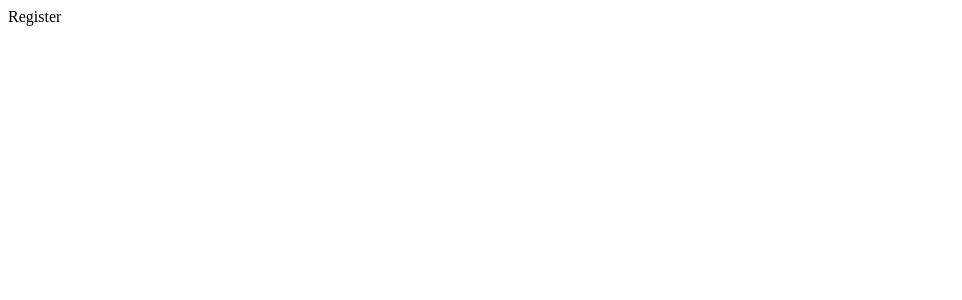
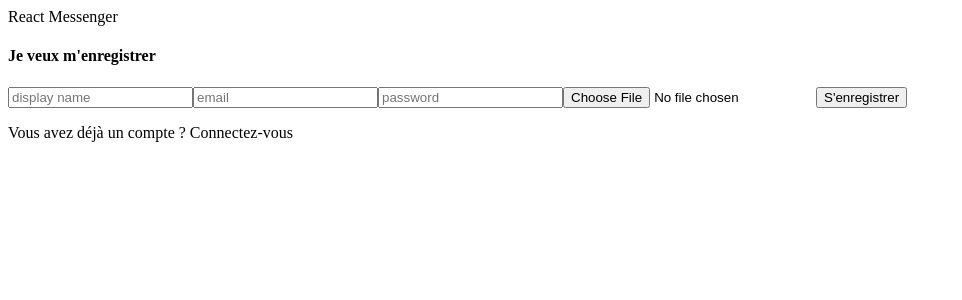
Before and after one commit to Anthony-Ozanne/React-Messenger, a React (Create React App) app: page /register in a window 1280 px wide. Shown: the top 300 px of the page, without its empty margins (0-962 px from the left). Built offline with nearby package versions, Linux system fonts and the light colour scheme.

Commit message:
Préparation de l'html de la page register

```diff
--- a/package.json
+++ b/package.json
@@ -10,7 +10,7 @@
     "react-dom": "^18.2.0",
     "react-router-dom": "^6.14.2",
     "react-scripts": "5.0.1",
-    "web-vitals": "^2.1.0"
+    "sass": "^1.64.1"
   },
   "scripts": {
     "start": "react-scripts start",
--- a/src/App.js
+++ b/src/App.js
@@ -1,6 +1,6 @@
-import Home from "./components/home/Home";
-import Login from "./components/login/Login";
-import Register from "./components/register/Register";
+import Home from "./pages/home/Home";
+import Login from "./pages/login/Login";
+import Register from "./pages/register/Register";
 
 import { createBrowserRouter, RouterProvider, Outlet } from "react-router-dom";
 
--- a/src/components/register/Register.jsx
+++ /dev/null
@@ -1,7 +0,0 @@
-import React from "react";
-
-const Register = () => {
-  return <div>Register</div>;
-};
-
-export default Register;
--- a/src/components/home/Home.jsx
+++ b/src/pages/home/Home.jsx
@@ -1,4 +1,5 @@
 import React from "react";
+import "./Home.scss";
 
 const Home = () => {
   return <div>Home</div>;
--- a/src/components/login/Login.jsx
+++ b/src/pages/login/Login.jsx
@@ -1,4 +1,5 @@
 import React from "react";
+import "./Login.scss";
 
 const Login = () => {
   return <div>Login</div>;
--- /dev/null
+++ b/src/pages/register/Register.jsx
@@ -0,0 +1,23 @@
+import React from "react";
+import "./Register.scss";
+
+const Register = () => {
+  return (
+    <div className="formContainer">
+      <div className="formWrapper">
+        <span className="logo">React Messenger</span>
+        <h4 className="title">Je veux m'enregistrer</h4>
+        <form>
+          <input type="text" placeholder="display name"></input>
+          <input type="email" placeholder="email"></input>
+          <input type="password" placeholder="password"></input>
+          <input type="file"></input>
+          <button>S'enregistrer</button>
+        </form>
+        <p>Vous avez déjà un compte ? Connectez-vous</p>
+      </div>
+    </div>
+  );
+};
+
+export default Register;
```
Also changed, not shown: src/pages/home/Home.scss (added), src/pages/login/Login.scss (added), src/pages/register/Register.scss (added), 1 other file (tests, documents, lock files or other folders).
